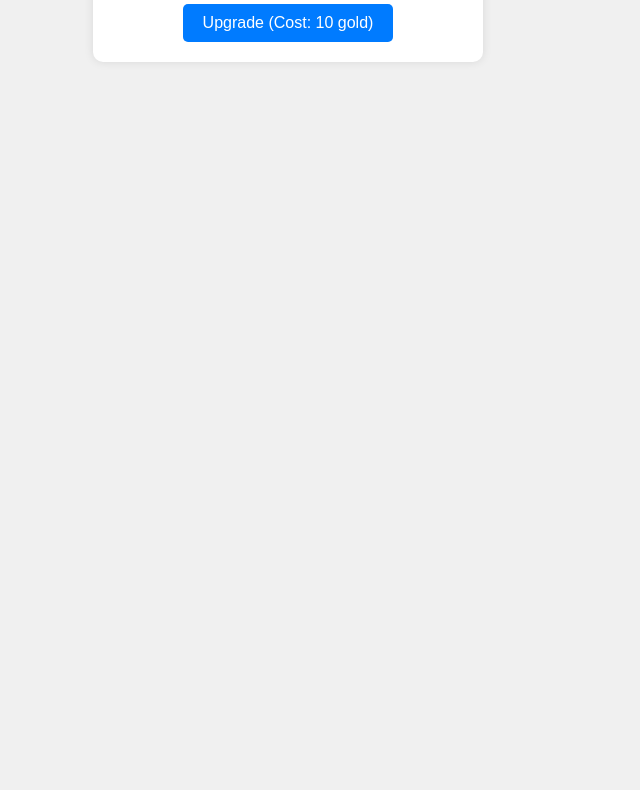
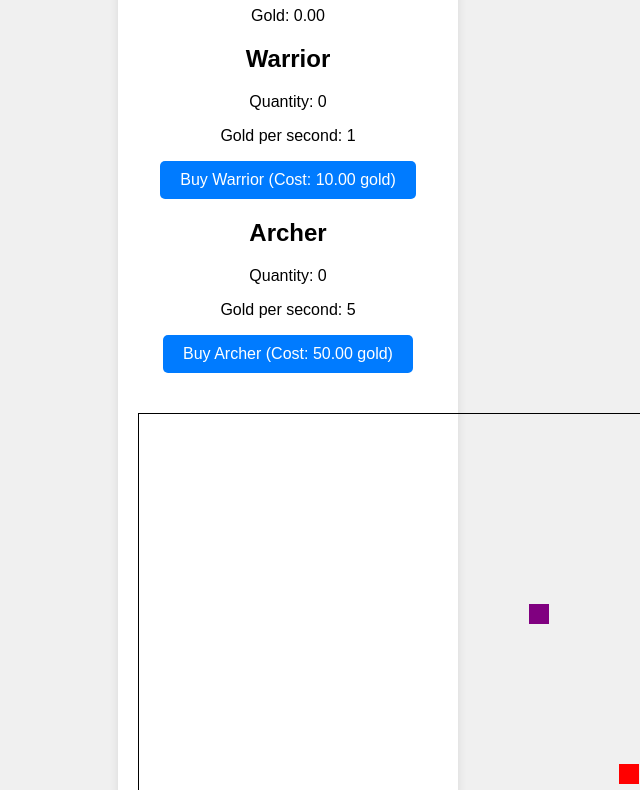
Before and after one commit to YuushaExa/ImageEd, a plain HTML site: page index.html in a window 1280 px wide. Shown: the part 150-940 px from the top of the page, without its empty margins (352-992 px from the left). Before the commit the page ends 800 px from the top, so only its background shows below. Drawn offline with Linux system fonts and the light colour scheme.

Commit message:
Update index.html

```diff
--- a/index.html
+++ b/index.html
@@ -4,44 +4,28 @@
     <meta charset="UTF-8">
     <meta name="viewport" content="width=device-width, initial-scale=1.0">
     <title>Endless Frontier Clone</title>
-   <style>
-     body {
-    font-family: Arial, sans-serif;
-    text-align: center;
-    background-color: #f0f0f0;
-    margin: 0;
-    padding: 20px;
-}
-
-#game {
-    background: #fff;
-    border-radius: 10px;
-    box-shadow: 0 0 10px rgba(0, 0, 0, 0.1);
-    display: inline-block;
-    padding: 20px;
-}
-
-button {
-    background: #007bff;
-    border: none;
-    border-radius: 5px;
-    color: white;
-    cursor: pointer;
-    font-size: 16px;
-    padding: 10px 20px;
-}
-
-button:disabled {
-    background: #ccc;
-    cursor: not-allowed;
-}
-
-    </style></head>
+    <link rel="stylesheet" href="styles.css">
+</head>
 <body>
     <div id="game">
         <h1>Endless Frontier Clone</h1>
         <p>Gold: <span id="gold">0</span></p>
-        <button id="upgrade">Upgrade (Cost: <span id="upgrade-cost">10</span> gold)</button>
+        <div id="units">
+            <div class="unit">
+                <h2>Warrior</h2>
+                <p>Quantity: <span class="quantity" id="warrior-quantity">0</span></p>
+                <p>Gold per second: <span class="gps" id="warrior-gps">1</span></p>
+                <button class="buy-unit" data-unit="warrior">Buy Warrior (Cost: <span class="cost" id="warrior-cost">10</span> gold)</button>
+            </div>
+            <div class="unit">
+                <h2>Archer</h2>
+                <p>Quantity: <span class="quantity" id="archer-quantity">0</span></p>
+                <p>Gold per second: <span class="gps" id="archer-gps">5</span></p>
+                <button class="buy-unit" data-unit="archer">Buy Archer (Cost: <span class="cost" id="archer-cost">50</span> gold)</button>
+            </div>
+        </div>
+        <canvas id="battlefield" width="800" height="400"></canvas>
+        <button id="battle">Battle (Level: <span id="level">1</span>)</button>
     </div>
     <script src="game.js"></script>
 </body>
```
